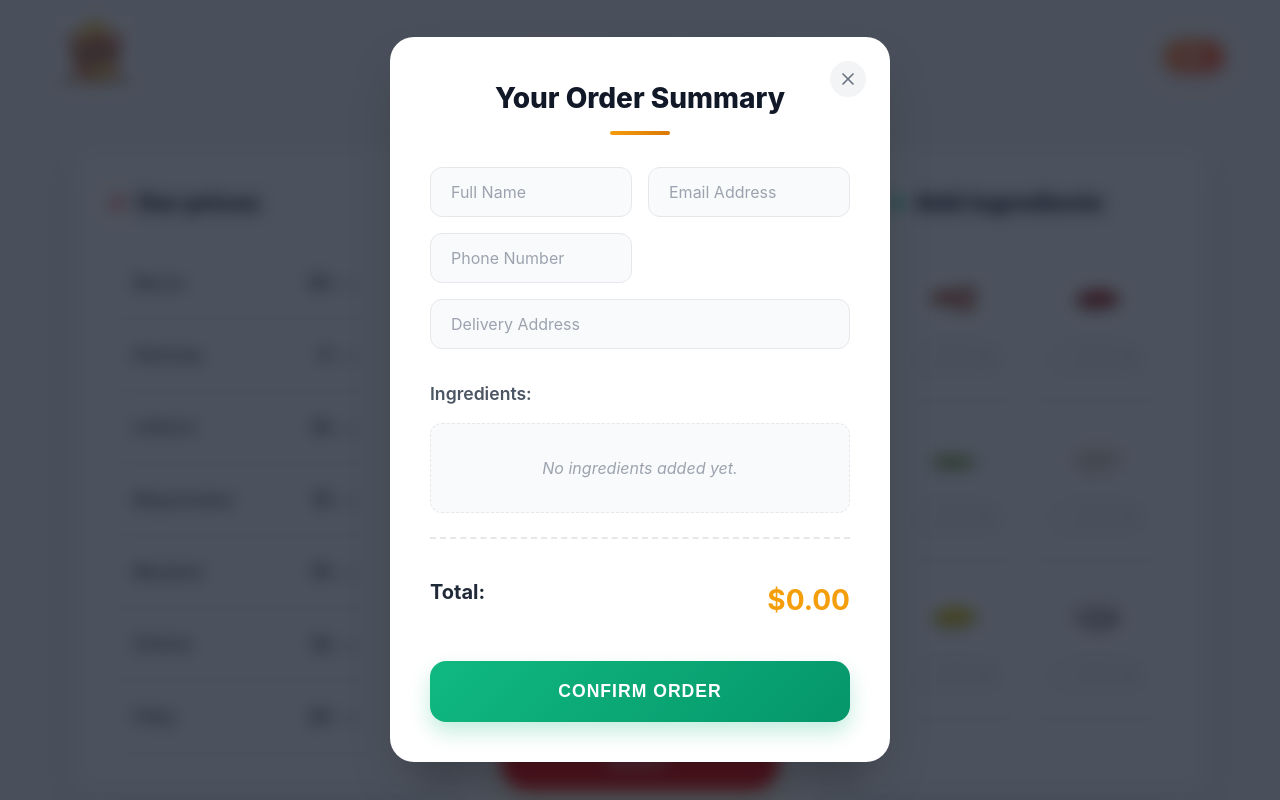
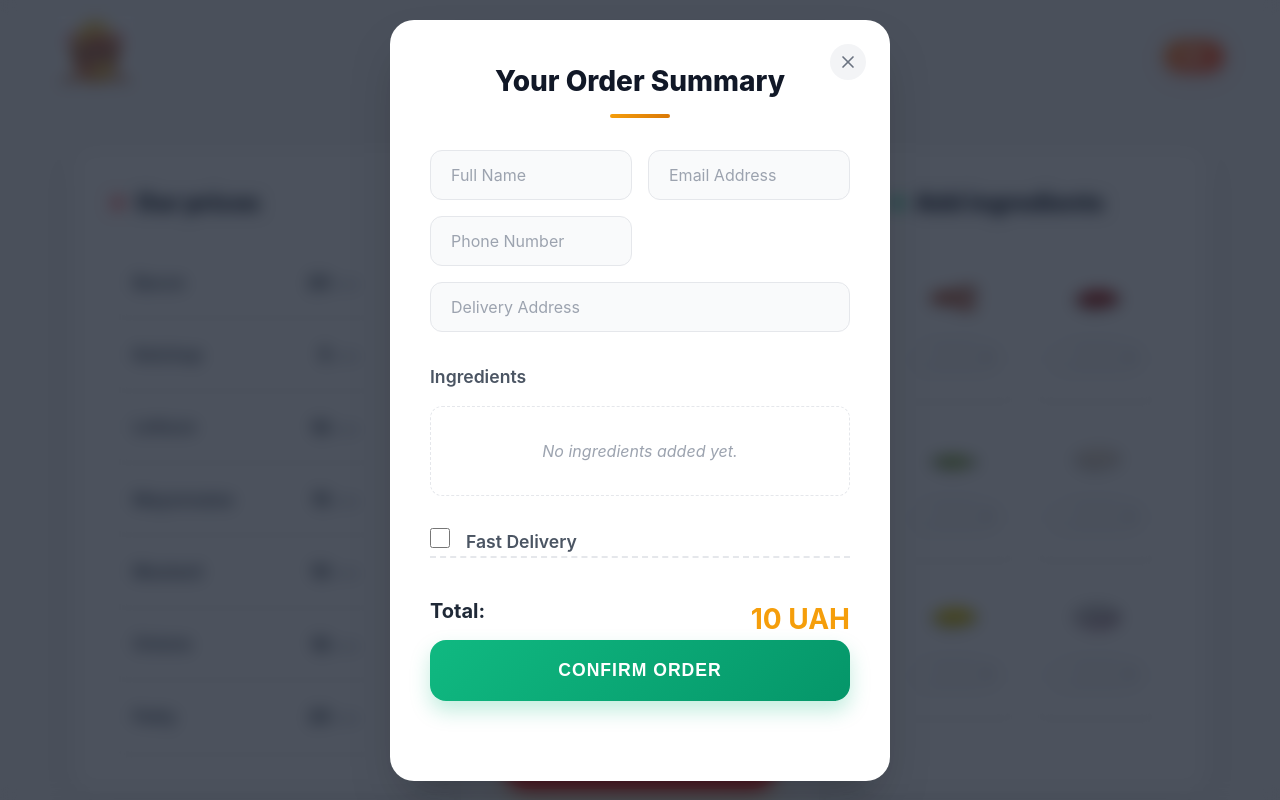
Before and after one commit to dugasova/BiteForge, a React (Vite) app: page / in a window 1280 px wide. Both pictures are taken after a click on the button "CHECKOUT". Shown: the top 800 px of the page. Built offline with nearby package versions, Linux system fonts and the light colour scheme.

Commit message:
Implement fast delivery option, internationalize UI texts, and refine checkout styling.

```diff
--- a/src/components/Burger/Burger.tsx
+++ b/src/components/Burger/Burger.tsx
@@ -3,12 +3,14 @@
 import TopBurger from './../../assets/ingredients/top_bun.png';
 import BottomBurger from './../../assets/ingredients/bottom_bun.png';
 import Checkout from '../Checkout/Checkout';
-import BurgerContext from '../../context/BurgerContext';
+import { BurgerContext, type BurgerContextType } from '../../context/BurgerContext';
 import { dataOfProduct } from '../../mockedData';
+import { useTranslation } from 'react-i18next';
 
 export default function Burger() {
+  const { t } = useTranslation();
   const [checkout, setCheckout] = useState(false);
-  const context = useContext(BurgerContext);
+  const context = useContext(BurgerContext) as BurgerContextType | null;
 
   const sequence = context?.stateBuilder?.sequence || [];
 
@@ -28,12 +30,11 @@
 
           {sequence.length === 0 ? (
             <div className='burger-message'>
-              <p>Add some ingredients</p>
+              <p>{t('burger.addIngredients')}</p>
             </div>
           ) : (
             sequence.map((ingredientName: string, index: number) => {
               const itemData = dataOfProduct.find(p => p.name === ingredientName);
-              console.log(itemData);
               if (!itemData) return null;
 
               return (
@@ -50,21 +51,20 @@
 
           <img className='burger-bun bottom' src={BottomBurger} alt="bottom-burger" />
         </div>
-        <p className='total-price'>Total price: {10 + context?.stateBuilder?.totalPrice}</p>
+        <p className='total-price'>{t('burger.totalPrice')}: {(context?.stateBuilder?.totalPrice || 0)} UAH</p>
 
         <div className='burger-actions'>
           <button onClick={handleCheckout} className='checkout-button'>
-            <span>Checkout</span>
+            <span>{t('burger.checkout')}</span>
             <svg viewBox="0 0 24 24" fill="none" stroke="currentColor" strokeWidth="2" strokeLinecap="round" strokeLinejoin="round">
               <path d="M5 12h14M12 5l7 7-7 7" />
             </svg>
           </button>
         </div>
-        <button className='reset-button' onClick={context?.resetBuilder}>Reset</button>
+        <button className='reset-button' onClick={context?.resetBuilder}>{t('burger.reset')}</button>
       </div>
-
-
-      {checkout && <Checkout onClose={closeCheckout} />}
+      {checkout && <Checkout onClose={closeCheckout} />
+      }
     </>
   )
 }
--- a/src/components/Checkout/Checkout.scss
+++ b/src/components/Checkout/Checkout.scss
@@ -133,28 +133,45 @@
     max-height: 250px;
     overflow-y: auto;
 
-    .empty-cart {
-      text-align: center;
-      padding: 2rem;
-      color: #9ca3af;
-      font-style: italic;
-      background: #f9fafb;
-      border-radius: 12px;
-      border: 1px dashed #e5e7eb;
-    }
+
 
     /* Scrollbar */
     &::-webkit-scrollbar {
       width: 6px;
     }
+
     &::-webkit-scrollbar-track {
       background: rgba(0, 0, 0, 0.02);
       border-radius: 10px;
     }
+
     &::-webkit-scrollbar-thumb {
       background: rgba(245, 158, 11, 0.3);
       border-radius: 10px;
     }
+  }
+
+  .empty-cart {
+    text-align: center;
+    padding: 2rem;
+    color: #9ca3af;
+    font-style: italic;
+    border-radius: 12px;
+    border: 1px dashed #e5e7eb;
+    margin-bottom: 2rem;
+  }
+
+  .ingredient-item {
+    text-transform: capitalize;
+    padding: 0.5rem;
+    background: #f9fafb;
+    border: 1px solid #e5e7eb;
+    border-radius: 8px;
+    margin-bottom: 0.5rem;
+    font-size: 0.95rem;
+    color: #1f2937;
+    transition: all 0.2s ease;
+
   }
 
   .checkout-total {
@@ -168,10 +185,25 @@
     color: #1f2937;
 
     .total-price {
-      color: #f59e0b; /* Brand Orange */
+      color: #f59e0b;
+      /* Brand Orange */
       font-size: 1.75rem;
     }
   }
+}
+
+.checkout-fast-delivery label {
+  font-size: 1.1rem;
+  color: #4b5563;
+  margin-bottom: 1rem;
+  font-weight: 600;
+}
+
+.checkout-fast-delivery input {
+  margin-right: 1rem;
+  width: 20px;
+  height: 20px;
+  cursor: pointer;
 }
 
 .checkout-confirm-button {
@@ -203,8 +235,13 @@
 
 /* Animations */
 @keyframes fadeIn {
-  from { opacity: 0; }
-  to { opacity: 1; }
+  from {
+    opacity: 0;
+  }
+
+  to {
+    opacity: 1;
+  }
 }
 
 @keyframes scaleUp {
@@ -212,6 +249,7 @@
     opacity: 0;
     transform: scale(0.9) translateY(20px);
   }
+
   to {
     opacity: 1;
     transform: scale(1) translateY(0);
@@ -223,7 +261,9 @@
   .checkout-wrapper {
     background: #1f2937;
 
-    h2 { color: #f9fafb; }
+    h2 {
+      color: #f9fafb;
+    }
   }
 
   .checkout-form {
@@ -232,7 +272,9 @@
       border-color: #374151;
       color: #e5e7eb;
 
-      &::placeholder { color: #6b7280; }
+      &::placeholder {
+        color: #6b7280;
+      }
 
       &:focus {
         background: #1f2937;
@@ -247,7 +289,9 @@
   }
 
   .checkout-ingredients {
-    .ingredients-title { color: #d1d5db; }
+    .ingredients-title {
+      color: #d1d5db;
+    }
 
     .ingredients-list {
       .empty-cart {
--- a/src/components/Checkout/Checkout.tsx
+++ b/src/components/Checkout/Checkout.tsx
@@ -1,11 +1,26 @@
-import React from 'react';
+import React, { useState } from 'react';
 import './Checkout.scss';
+import { useTranslation } from 'react-i18next';
+import { useBurger } from '../../context/BurgerContext';
 
 interface CheckoutProps {
   onClose: () => void;
 }
 
 export default function Checkout({ onClose }: CheckoutProps) {
+  //add fast delivery by adding to totalprce 20UAH
+  const [fastDelivery, setFastDelivery] = useState(false);
+  const fastDeliveryPrice = 20;
+  const fastDeliveryHandler = () => {
+    setFastDelivery(!fastDelivery);
+  }
+
+  const { t } = useTranslation();
+  const { stateBuilder } = useBurger();
+  const { ingredients, totalPrice } = stateBuilder;
+
+  const ingredientEntries = Object.entries(ingredients).filter(([, count]) => count > 0);
+
   return (
     <div className='modal-overlay' onClick={onClose}>
       <div className='checkout-wrapper' onClick={(e) => e.stopPropagation()}>
@@ -16,27 +31,46 @@
           </svg>
         </button>
 
-        <h2>Your Order Summary</h2>
+        <h2>{t('checkout.title')}</h2>
         <form className="checkout-form">
-          <input type="text" placeholder='Full Name' required />
-          <input type="email" placeholder='Email Address' required />
-          <input type="tel" placeholder='Phone Number' required />
-          <input type="text" className="full-width" placeholder='Delivery Address' required />
+          <input type="text" placeholder={t('checkout.fullName')} required />
+          <input type="email" placeholder={t('checkout.email')} required />
+          <input type="tel" placeholder={t('checkout.phoneNumber')} required />
+          <input type="text" className="full-width" placeholder={t('checkout.deliveryAddress')} required />
         </form>
         <div className='checkout-ingredients'>
-          <h3 className='ingredients-title'>Ingredients:</h3>
-          <ul className='ingredients-list'>
-            {/* We can map ingredients here later! */}
-            <li className='empty-cart'>No ingredients added yet.</li>
-          </ul>
+          {ingredientEntries.length === 0 ? (
+            <>
+              <p className='ingredients-title'>{t('checkout.ingredients')}</p>
+              <p className='empty-cart'>{t('checkout.noIngredients')}</p>
+            </>
+          ) : (
+            <>
+              <h3 className='ingredients-title'>{t('checkout.ingredients')}:</h3>
+              <ul className='ingredients-list'>
+                {
+                  ingredientEntries.map(([name, count]) => (
+                    <li className='ingredient-item' key={name}>{name} x{count}</li>
+                  ))
+                }
+              </ul>
 
+              <div className='checkout-total'>
+                <span>{t('checkout.total')}:</span>
+                <span className='total-price'>{totalPrice.toFixed(2)} UAH</span>
+              </div>
+            </>
+          )}
+          <div className='checkout-fast-delivery'>
+            <input type="checkbox" id="checkout-fast-delivery" checked={fastDelivery} onChange={fastDeliveryHandler} />
+            <label htmlFor="checkout-fast-delivery">{t('checkout.fastDelivery')}</label>
+          </div>
           <div className='checkout-total'>
-            <span>Total:</span>
-            <span className='total-price'>$0.00</span>
+            <span>{t('checkout.total')}:</span>
+            <span className='total-price'>{+totalPrice.toFixed(2) + (fastDelivery ? fastDeliveryPrice : 0)} UAH</span>
           </div>
+          <button className='checkout-confirm-button'>{t('checkout.confirmOrder')}</button>
         </div>
-
-        <button className='checkout-confirm-button'>Confirm Order</button>
       </div>
     </div>
   )
--- a/src/components/Home/Main/Main.tsx
+++ b/src/components/Home/Main/Main.tsx
@@ -3,7 +3,7 @@
 import Prices from '../../Prices/Prices';
 import Burger from '../../Burger/Burger';
 import IngredientsControl from '../../IngredientsControl/IngredientsControl';
-import BurgerContext from '../../../context/BurgerContext';
+import {BurgerContext} from '../../../context/BurgerContext';
 import useBuilder from '../../../hooks/useBuilder';
 
 export default function Main() {
--- a/src/components/IngredientsControl/SingleControl.tsx
+++ b/src/components/IngredientsControl/SingleControl.tsx
@@ -1,6 +1,6 @@
 import React, { useContext } from 'react';
 import './SingleControl.scss';
-import BurgerContext from '../../context/BurgerContext';
+import { BurgerContext } from '../../context/BurgerContext';
 
 interface SingleControlProps {
   img: string;
@@ -8,9 +8,14 @@
 }
 
 export default function SingleControl({ img, name }: SingleControlProps) {
-  const { addIngredient, removeIngredient, stateBuilder } = useContext(BurgerContext);
+  const context = useContext(BurgerContext);
+  const { addIngredient, removeIngredient, stateBuilder } = context || {
+    addIngredient: () => {},
+    removeIngredient: () => {},
+    stateBuilder: { ingredients: {} as { [key: string]: number }, sequence: [], totalPrice: 0 }
+  };
 
-  const quantity = stateBuilder?.ingredients?.[name] || 0;
+  const quantity = (stateBuilder?.ingredients as { [key: string]: number })?.[name] || 0;
 
   return (
     <li className='ingredient-control'>
--- a/src/context/BurgerContext.tsx
+++ b/src/context/BurgerContext.tsx
@@ -1,6 +1,24 @@
-import { createContext } from "react";
+import { createContext, useContext } from "react";
 
-// eslint-disable-next-line @typescript-eslint/no-explicit-any
-const BurgerContext = createContext<any>(null);
+export interface BurgerContextType {
+  stateBuilder: {
+    ingredients: { [key: string]: number };
+    sequence: string[];
+    totalPrice: number;
+    fastDelivery: boolean;
+  };
+  addIngredient: (ingredient: string) => void;
+  removeIngredient: (ingredient: string) => void;
+  resetBuilder: () => void;
+  toggleFastDelivery: () => void;
+}
 
-export default BurgerContext;
+export const BurgerContext = createContext<BurgerContextType | null>(null);
+
+export const useBurger = () => {
+  const context = useContext(BurgerContext);
+  if (!context) {
+    throw new Error("useBurger must be used within a BurgerProvider");
+  }
+  return context;
+};
--- a/src/hooks/useBuilder.tsx
+++ b/src/hooks/useBuilder.tsx
@@ -1,9 +1,14 @@
-import React, { useReducer } from 'react';
-import { ADD_INGREDIENT, REMOVE_INGREDIENT, RESET_BUILDER } from '../store/build/actions';
-import { reducer, initialState } from "./../store/build/reducer";
+import { useReducer } from 'react';
+import {
+  ADD_INGREDIENT,
+  REMOVE_INGREDIENT,
+  RESET_BUILDER,
+  TOGGLE_FAST_DELIVERY,
+} from '../store/build/actions';
+import { reducer, initialState } from './../store/build/reducer';
 
 export default function useBuilder() {
-    const [stateBuilder, dispatchBuilder] = useReducer(reducer, initialState);
+    const [stateBuilder, dispatchBuilder] = useReducer(reducer as any, initialState);
 
     const addIngredient = (ingredient: string) => {
         dispatchBuilder({ type: ADD_INGREDIENT, payload: ingredient });
@@ -17,11 +22,17 @@
       dispatchBuilder({ type: RESET_BUILDER });
     };
 
+    const toggleFastDelivery = () => {
+      console.log('toggleFastDelivery called;', stateBuilder.fastDelivery);
+      dispatchBuilder({ type: TOGGLE_FAST_DELIVERY });
+    };
+
     return {
       stateBuilder,
       dispatchBuilder,
       addIngredient,
       removeIngredient,
-        resetBuilder
+      resetBuilder,
+      toggleFastDelivery,
+    };
   }
-}
--- a/src/locales/en/translation.json
+++ b/src/locales/en/translation.json
@@ -25,5 +25,23 @@
         "tomato": "Tomato",
         "mustard": "Mustard",
         "patty": "Patty"
+    },
+    "burger": {
+        "addIngredients": "Add some ingredients",
+        "totalPrice": "Total price",
+        "checkout": "Checkout",
+        "reset": "Reset"
+    },
+    "checkout": {
+        "title": "Your Order Summary",
+        "noIngredients": "No ingredients added yet.",
+        "ingredients": "Ingredients",
+        "confirmOrder": "Confirm Order",
+        "fullName": "Full Name",
+        "email": "Email Address",
+        "phoneNumber": "Phone Number",
+        "deliveryAddress": "Delivery Address",
+        "total": "Total",
+        "fastDelivery": "Fast Delivery"
     }
 }
--- a/src/locales/uk/translation.json
+++ b/src/locales/uk/translation.json
@@ -25,5 +25,23 @@
         "tomato": "Помідор",
         "mustard": "Гірчиця",
         "patty": "Котлета"
+    },
+    "burger": {
+        "addIngredients": "Додайте інгредієнти",
+        "totalPrice": "Загальна ціна",
+        "checkout": "Оформити замовлення",
+        "reset": "Скинути"
+    },
+    "checkout": {
+        "title": "Ваше замовлення",
+        "noIngredients": "Інгредієнти не додані",
+        "ingredients": "Інгредієнти",
+        "confirmOrder": "Підтвердити замовлення",
+        "fullName": "Повне ім'я",
+        "email": "Email",
+        "phoneNumber": "Номер телефону",
+        "deliveryAddress": "Адреса доставки",
+        "total": "Загальна ціна",
+        "fastDelivery": "Швидка доставка"
     }
 }
--- a/src/store/build/actions.ts
+++ b/src/store/build/actions.ts
@@ -1,5 +1,6 @@
 const ADD_INGREDIENT = "ADD_INGREDIENT";
 const REMOVE_INGREDIENT = "REMOVE_INGREDIENT";
 const RESET_BUILDER = "RESET_BUILDER";
+const TOGGLE_FAST_DELIVERY = "TOGGLE_FAST_DELIVERY";
 
-export { ADD_INGREDIENT, REMOVE_INGREDIENT, RESET_BUILDER };
+export { ADD_INGREDIENT, REMOVE_INGREDIENT, RESET_BUILDER, TOGGLE_FAST_DELIVERY };
--- a/src/store/build/reducer.ts
+++ b/src/store/build/reducer.ts
@@ -8,11 +8,11 @@
 } = {
   ingredients: {},
   sequence: [],
-  totalPrice: 0, // You can also set a base price here if needed
+  totalPrice: 10, // You can also set a base price here if needed
 };
 
 const getIngredientPrice = (ingredientName: string) => {
-  const item = dataOfProduct.find(p => p.name === ingredientName);
+  const item = dataOfProduct.find((p) => p.name === ingredientName);
   return item ? item.price : 0;
 };
 
```
Also changed, not shown: src/context/BurgerProvider.tsx (added, +13 -0 lines). Lines whose indentation alone changed are shown as unchanged.
